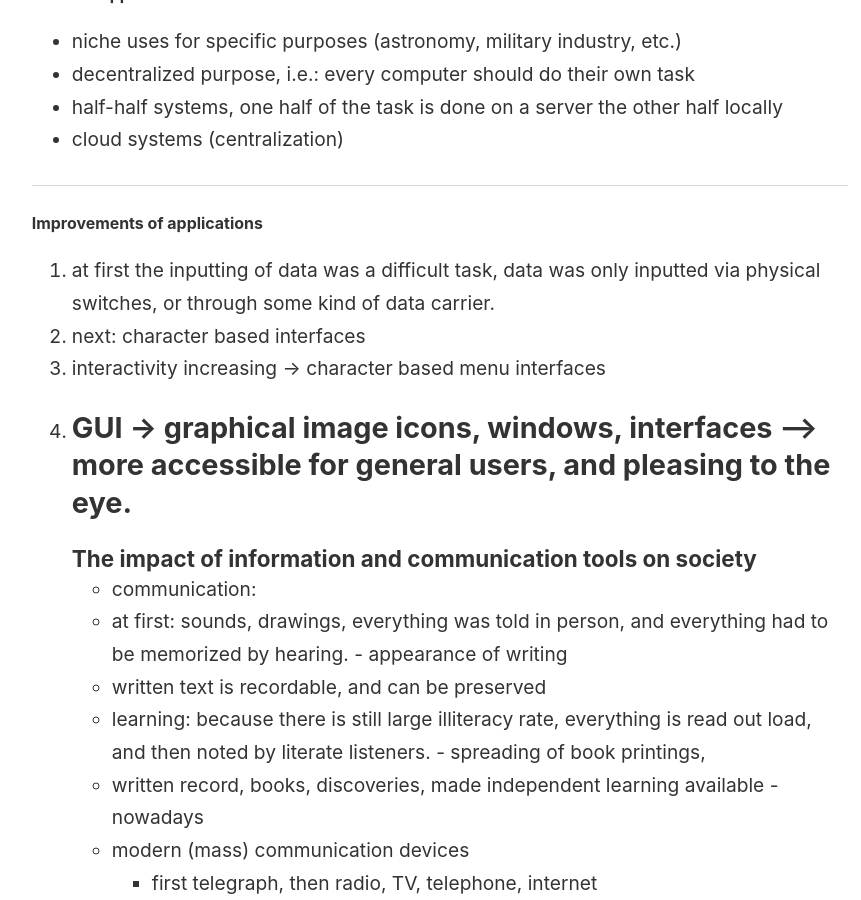
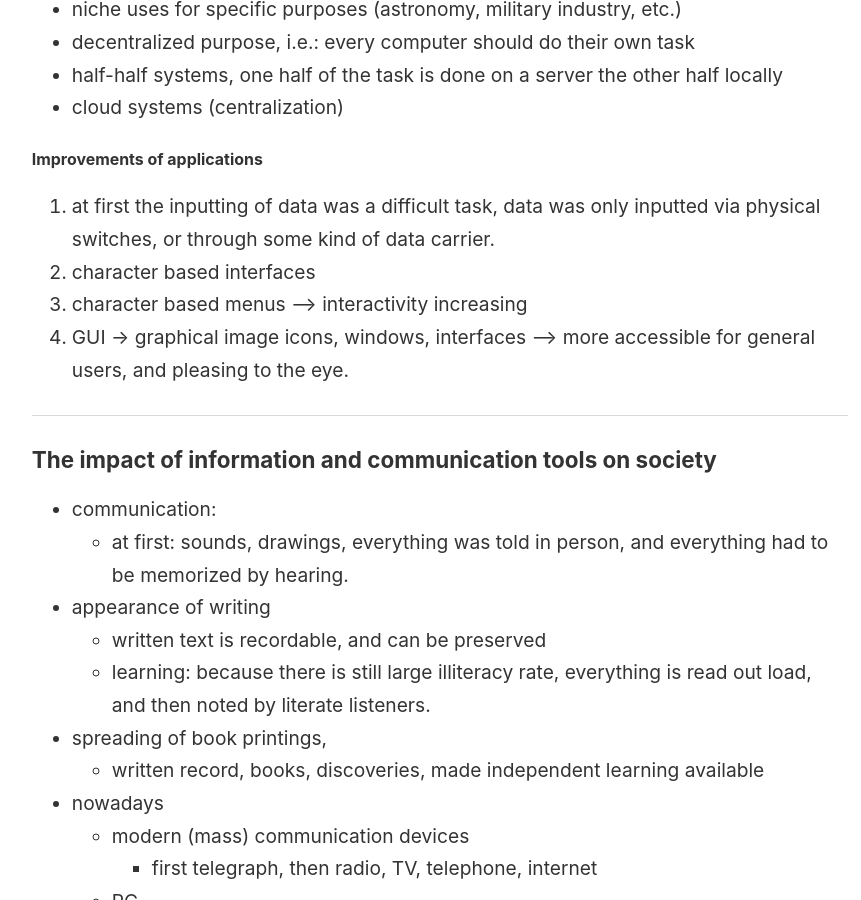
Before and after one commit to Danvenrit/jegyzet-jegyzetek, a Jekyll site: the page built from _notes/infoemeltangol/Information.md, in a window 1280 px wide and 900 px high, scrolled down 6511 px. Shown: the whole window, without its empty margins (45-906 px from the left). Built offline with Jekyll 4.4.1, drawn with Linux system fonts in a browser that asks for light colours; some of the changed text lies outside the part shown.

Commit message:
information thesis fix

```diff
--- a/_notes/infoemeltangol/Information.md
+++ b/_notes/infoemeltangol/Information.md
@@ -124,19 +124,18 @@
 	- Multimedia applications: animation creation, sound recording and editing, video recording and editing, speech processing.
 	- Group applications (Workgroup Computing Software): idea generation and problem-solving, calendar and scheduling, electronic conference programs, email programs, electronic message processing.
 
----
 ##### Uses for applications
 - niche uses for specific purposes (astronomy, military industry, etc.)
 - decentralized purpose, i.e.: every computer should do their own task
 - half-half systems, one half of the task is done on a server the other half locally
 - cloud systems (centralization)
 
----
 ##### Improvements of applications
 1. at first the inputting of data was a difficult task, data was only inputted via physical switches, or through some kind of data carrier.
-2. next: character based interfaces
-3. interactivity increasing -> character based menu interfaces
+2. character based interfaces
+3. character based menus --> interactivity increasing
 4. GUI -> graphical image icons, windows, interfaces --> more accessible for general users, and pleasing to the eye.
+
 ---
 ### The impact of information and communication tools on society
 - communication:
@@ -325,8 +325,8 @@
 	- solution
 		- traffic control
 		- inspection of data carriers
-		- checking
-			- checks boot sector, memory and running programs, notifies you if there is a problem
+		- boot sector checking
+			- checks memory and running programs, notifies you if there is a problem
 		- firewall
 			- checks network traffic  and prohibits incoming data packets for which no request has been initiated
 			- monitors outgoing data packets
```
Also changed, not shown: other parts of _notes/infoemeltangol/Information.md (+20 -13 lines), _notes/infoemeltangol/Communication.md (+1 -0 lines).
